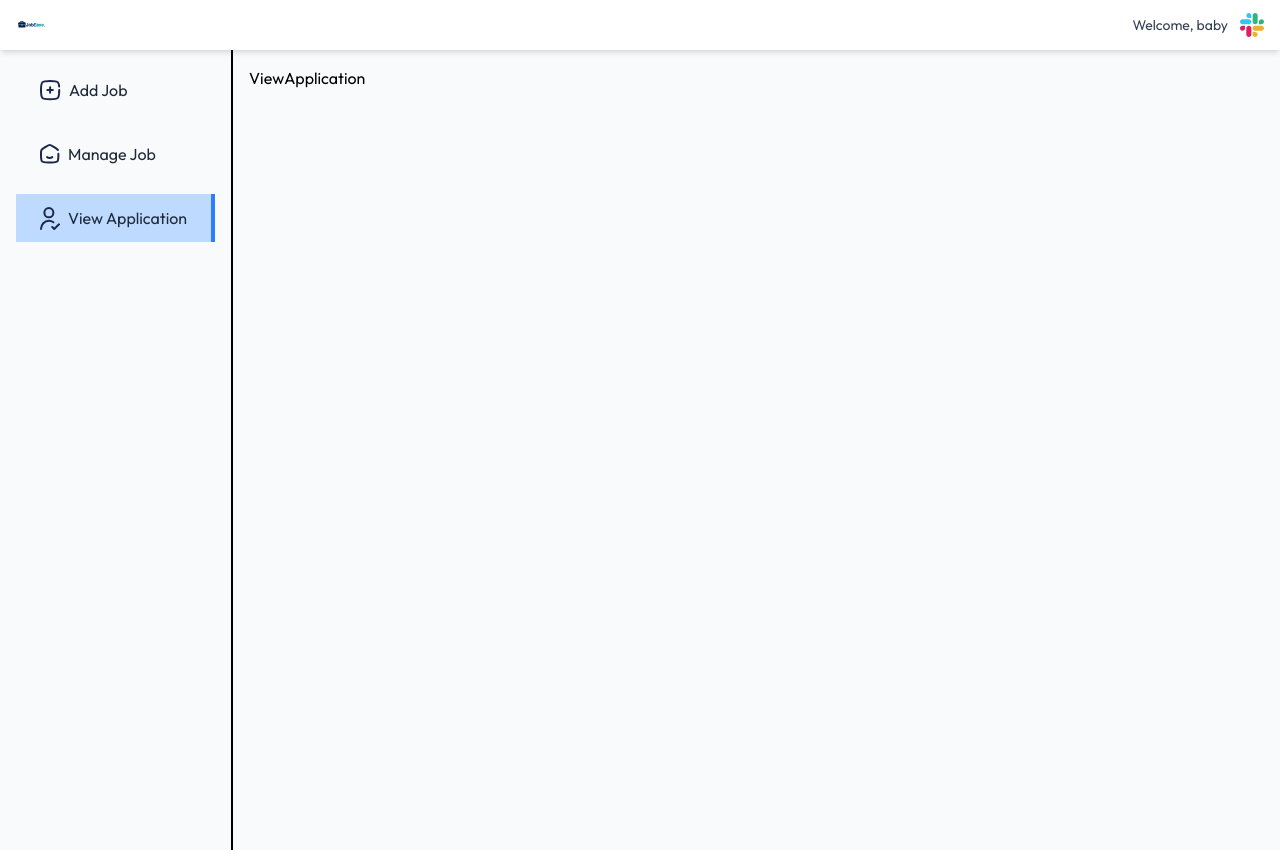
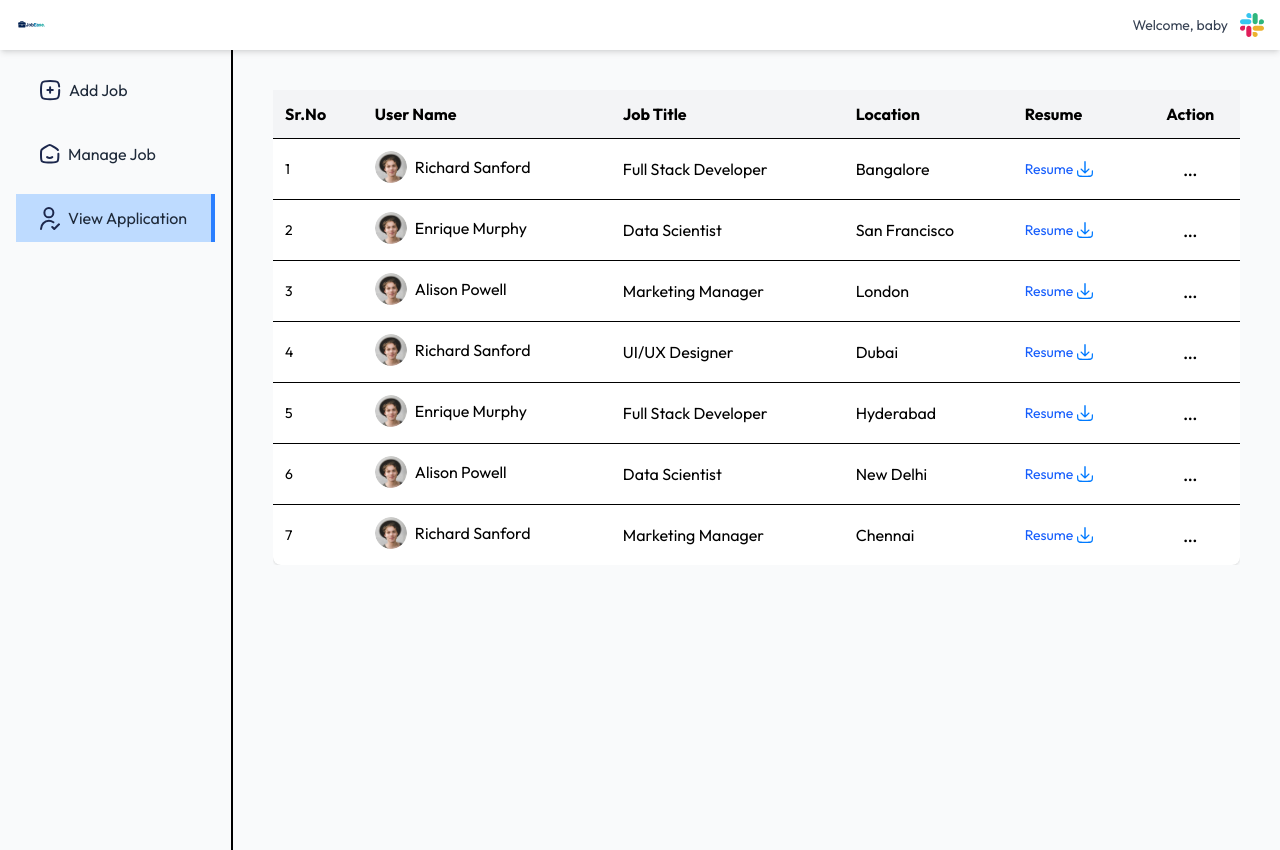
Before and after one commit to nitesh8652/JobEase, a React (Vite) app in the folder client/: page /dashboard/view-application in a window 1280 px wide. Built offline with nearby package versions, Linux system fonts and the light colour scheme.

Commit message:
qill txt box

```diff
--- a/client/src/Pages/Addjob.jsx
+++ b/client/src/Pages/Addjob.jsx
@@ -1,6 +1,7 @@
 import React, { useState, useRef, useEffect } from 'react'
 import Quill from 'quill'
-import 'quill/dist/quill.snow.css' // ✅ Import Quill CSS
+import 'quill/dist/quill.snow.css' // Quill editor CSS
+import { JobCategories, JobLocations } from '../assets/assets'
 
 const Addjob = () => {
   const [title, setTitle] = useState('')
@@ -16,32 +17,102 @@ const Addjob = () => {
     if (editorRef.current && !quillRef.current) {
       quillRef.current = new Quill(editorRef.current, {
         theme: 'snow',
-        placeholder: 'Write job description here...',
+        placeholder: 'Job Description',
       })
     }
   }, [])
 
   return (
-    <form className="p-4 space-y-4">
+    <form className="max-w-4xl mx-auto p-6 bg-white shadow-md rounded-2xl space-y-6">
+
       <div>
-        <p className="mb-1 font-medium">Job Title</p>
+        <label className="block mb-1 font-semibold text-gray-700">Job Title</label>
         <input
           type="text"
           placeholder="Type Here"
           onChange={(e) => setTitle(e.target.value)}
           value={title}
           required
-          className="w-full border p-2 rounded"
+          className="w-full border border-gray-300 p-3 rounded-lg focus:ring-2 focus:ring-blue-500 outline-none"
         />
       </div>
 
+      {/* Job Description */}
       <div>
-        <p className="mb-1 font-medium">Job Description</p>
+        <label className="block mb-1 font-semibold text-gray-700">Job Description</label>
         <div
           ref={editorRef}
-          className="h-40 bg-white border rounded"
+          className="h-40 bg-white border border-gray-300 rounded-lg"
         />
       </div>
+
+      {/* Job Details */}
+      <div className="grid grid-cols-1 md:grid-cols-2 gap-6">
+        {/* Job Category */}
+        <div>
+          <label className="block mb-1 font-semibold text-gray-700">Job Category</label>
+          <select
+            onChange={(e) => setCategory(e.target.value)}
+            value={category}
+            className="w-full border border-gray-300 p-3 rounded-lg focus:ring-2 focus:ring-blue-500 outline-none"
+          >
+            {JobCategories.map((cat, index) => (
+              <option key={index} value={cat}>
+                {cat}
+              </option>
+            ))}
+          </select>
+        </div>
+
+        {/* Job Location */}
+        <div>
+          <label className="block mb-1 font-semibold text-gray-700">Job Location</label>
+          <select
+            onChange={(e) => setLocation(e.target.value)}
+            value={location}
+            className="w-full border border-gray-300 p-3 rounded-lg focus:ring-2 focus:ring-blue-500 outline-none"
+          >
+            {JobLocations.map((loc, index) => (
+              <option key={index} value={loc}>
+                {loc}
+              </option>
+            ))}
+          </select>
+        </div>
+
+        {/* Experience Level */}
+        <div>
+          <label className="block mb-1 font-semibold text-gray-700">Experience</label>
+          <select
+            onChange={(e) => setLevel(e.target.value)}
+            value={level}
+            className="w-full border border-gray-300 p-3 rounded-lg focus:ring-2 focus:ring-blue-500 outline-none"
+          >
+            <option value="beginner">Beginner</option>
+            <option value="intermediate">Intermediate</option>
+            <option value="advanced">5+ Years</option>
+          </select>
+        </div>
+
+        {/* Salary */}
+        <div>
+          <label className="block mb-1 font-semibold text-gray-700">Salary</label>
+          <input
+            type="number"
+            placeholder="Monthly Salary"
+            onChange={(e) => setSalary(e.target.value)}
+            className="w-full border border-gray-300 p-3 rounded-lg focus:ring-2 focus:ring-blue-500 outline-none"
+          />
+        </div>
+      </div>
+
+      {/* Submit Button */}
+      <button
+        type="submit"
+        className="w-full md:w-auto bg-blue-600 text-white font-semibold px-6 py-3 rounded-lg shadow-md hover:bg-blue-700 transition-all"
+      >
+        POST
+      </button>
     </form>
   )
 }
--- a/client/src/Pages/ViewApplication.jsx
+++ b/client/src/Pages/ViewApplication.jsx
@@ -1,9 +1,102 @@
-import React from 'react'
+import React, { useState } from "react";
+import { assets, viewApplicationsPageData } from "../assets/assets";
 
 const ViewApplication = () => {
+  const [openDropdown, setOpenDropdown] = useState(null);
+
   return (
-    <div>ViewApplication</div>
-  )
-}
+    <div className="p-4 sm:p-6">
+      {/* Table container for horizontal scroll on small screens */}
+      <div className="overflow-x-auto">
+        <table className="w-full border-collapse bg-white shadow rounded-lg text-sm sm:text-base">
+          <thead>
+            <tr className="bg-gray-100 text-left">
+              <th className="p-2 sm:p-3 border-b">Sr.No</th>
+              <th className="p-2 sm:p-3 border-b">User Name</th>
+              <th className="p-2 sm:p-3 border-b">Job Title</th>
+              <th className="p-2 sm:p-3 border-b">Location</th>
+              <th className="p-2 sm:p-3 border-b">Resume</th>
+              <th className="p-2 sm:p-3 border-b text-center">Action</th>
+            </tr>
+          </thead>
 
-export default ViewApplication
+          <tbody>
+            {viewApplicationsPageData.map((applicant, index) => (
+              <tr
+                key={index}
+                className="hover:bg-gray-50 transition border-b last:border-none"
+              >
+                <td className="p-2 sm:p-3 text-xs sm:text-sm">{index + 1}</td>
+
+                {/* User Info */}
+                <td className="p-2 sm:p-3 flex items-center gap-2 min-w-[150px]">
+                  <img
+                    src={applicant.imgSrc}
+                    alt=""
+                    className="w-6 h-6 sm:w-8 sm:h-8 rounded-full"
+                  />
+                  <span className="truncate max-w-[100px] sm:max-w-none">
+                    {applicant.name}
+                  </span>
+                </td>
+
+                {/* Job Title */}
+                <td className="p-2 sm:p-3 min-w-[120px] truncate">
+                  {applicant.jobTitle}
+                </td>
+
+                {/* Location */}
+                <td className="p-2 sm:p-3 min-w-[120px] truncate">
+                  {applicant.location}
+                </td>
+
+                {/* Resume */}
+                <td className="p-2 sm:p-3">
+                  <a
+                    href=""
+                    target="_blank"
+                    rel="noopener noreferrer"
+                    className="flex items-center gap-1 text-blue-600 hover:underline text-xs sm:text-sm"
+                  >
+                    <span>Resume</span>
+                    <img
+                      src={assets.resume_download_icon}
+                      alt=""
+                      className="w-4 h-4"
+                    />
+                  </a>
+                </td>
+
+                {/* Actions */}
+                <td className="p-2 sm:p-3 text-center relative">
+                  <button
+                    className={`px-2 py-1 rounded transition text-lg sm:text-xl
+                      ${openDropdown === index ? "bg-gray-200" : "hover:bg-gray-200"}`}
+                    onClick={() =>
+                      setOpenDropdown(openDropdown === index ? null : index)
+                    }
+                  >
+                    …
+                  </button>
+
+                  {openDropdown === index && (
+                    <div className="absolute right-0 top-full mt-2 w-28 sm:w-32 bg-white rounded-lg shadow-[0px_0px_15px_rgba(0,0,0,0.2)] z-20">
+                      <button className="w-full text-left px-3 sm:px-4 py-2 hover:bg-green-100 text-green-600 text-xs sm:text-sm">
+                        Accept
+                      </button>
+                      <button className="w-full text-left px-3 sm:px-4 py-2 hover:bg-red-100 text-red-600 text-xs sm:text-sm">
+                        Reject
+                      </button>
+                    </div>
+                  )}
+                </td>
+              </tr>
+            ))}
+          </tbody>
+        </table>
+      </div>
+    </div>
+  );
+};
+
+export default ViewApplication;
--- a/client/src/assets/assets.js
+++ b/client/src/assets/assets.js
@@ -81,19 +81,28 @@ export const assets = {
 export const JobCategories = [
     "Programming",
     "Data Science",
+    "Data Analysit",
     "Designing",
     "Networking",
     "Management",
     "Marketing",
     "Cybersecurity",
+    "Healthcare",
+    "Education",
+    "Media",
+    "Human Resources",
+
 ]
 
 export const JobLocations = [
-    "Bangalore",
+    "Bangalore (Bengaluru)",
     "Washington",
     "Hyderabad",
+    "Delhi",
+    "Pune",
     "Mumbai",
     "California",
+    "Kolkata",
     "Chennai",
     "New York"
 ]
```
